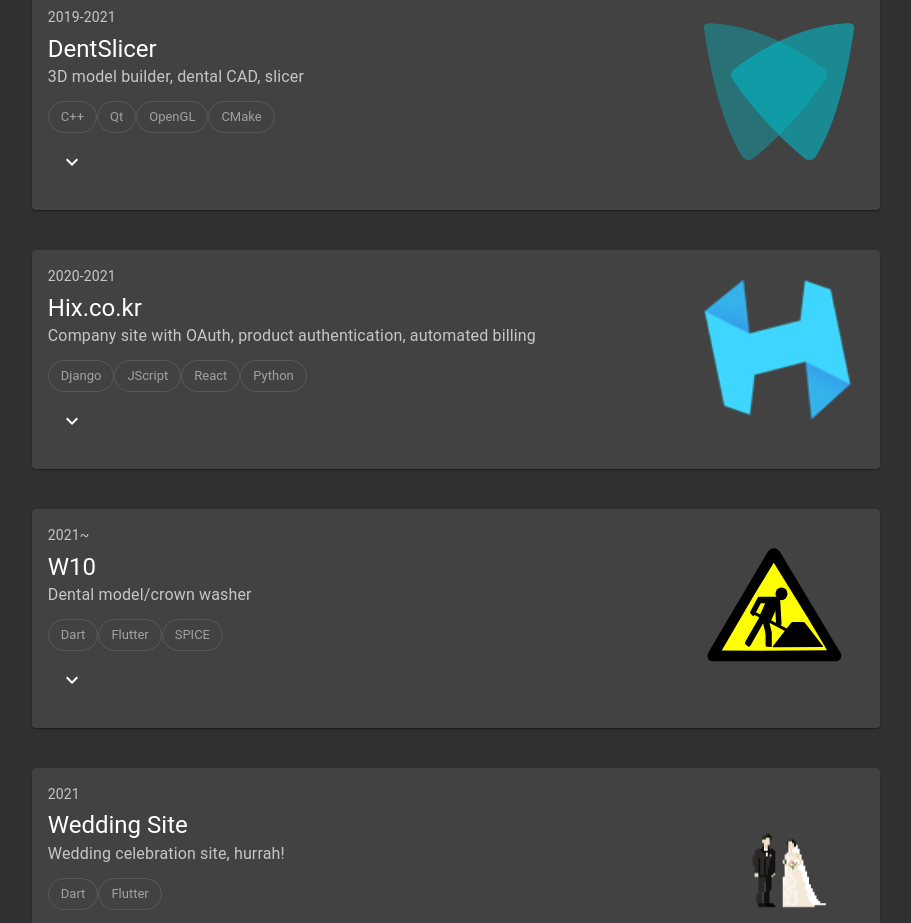
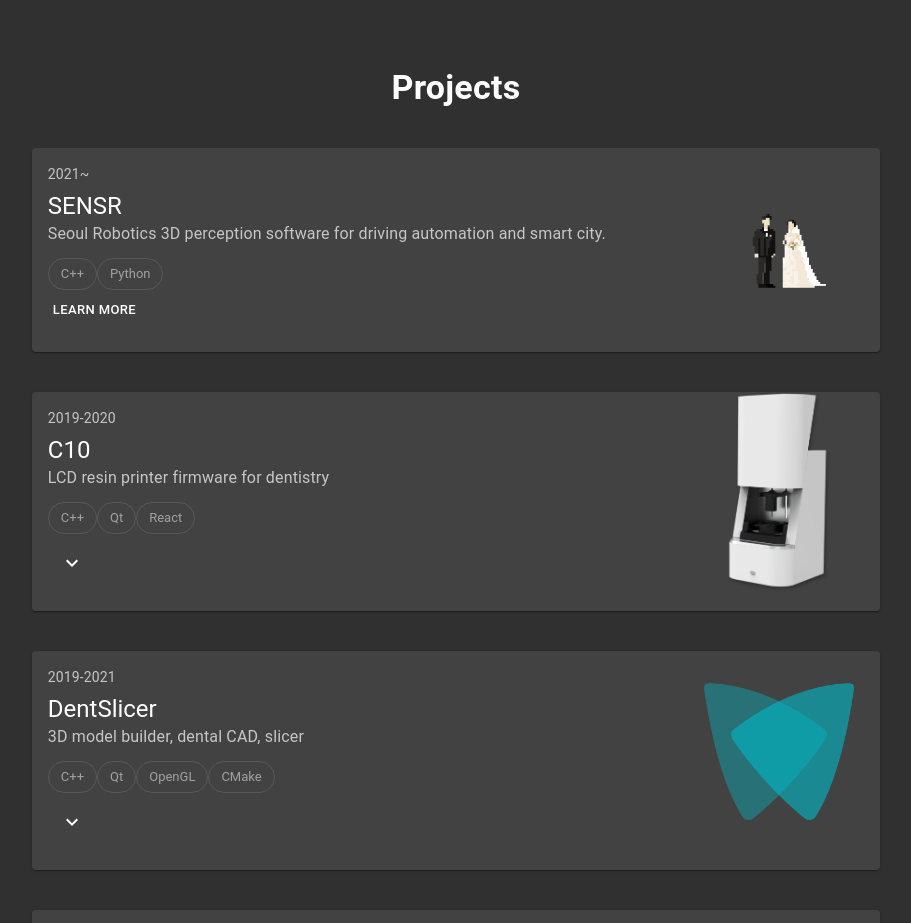
Before and after one commit to legokangpalla/resume, a React (Create React App) app: page / in a window 1280 px wide. Shown: the part 2000-2923 px from the top of the page, without its empty margins (184-1095 px from the left). Built offline with nearby package versions, Linux system fonts and the light colour scheme.

Commit message:
updated sr.

```diff
--- a/src/Body.tsx
+++ b/src/Body.tsx
@@ -17,6 +17,7 @@
 import ffThumb from './resources/projects/Farflung/img0.png';
 import w10Thumb from './resources/projects/Farflung/wip.svg';
 import weddingThumb from './resources/icons/weddingIcon.gif';
+import sensrThumb from './resources/icons/SENSRIcon.png';
 
 
 
@@ -121,6 +122,15 @@
 
   ]
 }
+const sensr = {
+  title: "SENSR",
+  subtitle: "Seoul Robotics 3D perception software for driving automation and smart city.",
+  date: "2021~",
+  imgSrc: weddingThumb,
+  link: "https://www.seoulrobotics.org/sensr-perception-software",
+  languages: [Language.Cpp, Language.Python],
+}
+
 const hixSite ={
   title: "Hix.co.kr",
   subtitle: "Company site with OAuth, product authentication, automated billing",
@@ -191,6 +201,15 @@
         +"-Developed company site + auth server\n"
         +"-Developed in-company tools\n"
         +"-Ran circuit analysis, hardware acqusition\n"
+      },
+
+      {
+        subtitle: "Seoul Robotics", time: "2021-, Seoul, Korea", title: "Software Engineer",
+        description:
+          "-Developed self-driving vision software\n"
+          + "-Lidar computer vision and recognition application for driving automation\n"
+          + "-Accurate time synchronization with GPS and software based solutions\n"
+          + "-Licensing system\n"
       }
     ];
 
@@ -227,6 +246,28 @@
               <SectionHeader title="Career"/>
               <Timeline experiences={careerData}></Timeline>
               <SectionHeader title="Projects"/>
+              <ProjectCard {...sensr}>
+                <Grid container spacing={3}>
+                  <Grid item xs={6}>
+                    <Grid direction={'column'} >
+                      <img src={require("./resources/projects/SENSR/SENSR_0.webp").default} className={classes.media} />
+                    </Grid>
+                  </Grid>
+                  <Grid item xs={6}>
+                    <Typography variant="h5" component="h2" className={classes.bodyTxt} color="textPrimary">
+                      Role: Software Engineer<br />
+                      Product: 3D perception software for autonomous driving and infrastructure<br />
+
+                    </Typography>
+                    <Typography variant="h6" className={classes.bodyTxt} color="textPrimary">
+                      3D perception software for computational analysis of LIDAR, CAN, IMU data.<br /><br />
+                      It's a distributed system based on multiple computational and visualization nodes + various sensors.<br /><br />
+                      Worked on visualizer for pointcloud data, framework for analysis suites, instance-based licensing server.<br /><br />
+                      Also worked on nanosecond accurate distributed system time sync solution for sensors and computational nodes.<br /><br />
+                    </Typography>
+                  </Grid>
+                </Grid>
+              </ProjectCard>
               <ProjectCard {...c10}>
                 <Grid container spacing={3}>
                   <Grid  item xs={6}>
```
Also changed, not shown: src/resources/icons/SENSRIcon.png (added), src/resources/projects/SENSR/SENSR_0.webp (added).
